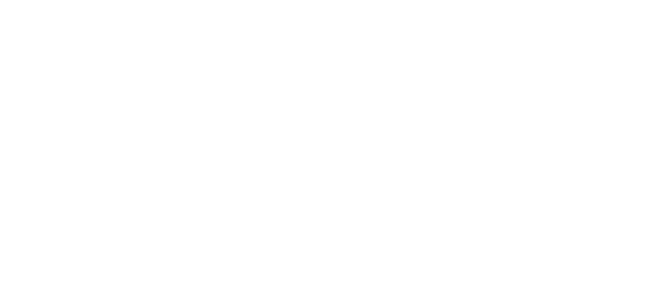
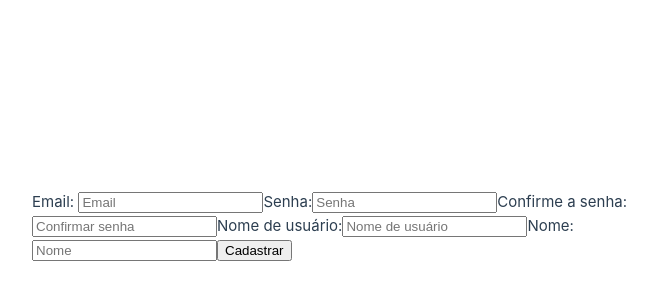
Before and after one commit to Arthur-Henrique-Andrade-Farias/Gerenciamento-de-tarefas-, a Vue app in the folder frontend/TaskManagementApp/: page /register in a window 1280 px wide. Before the commit this address had no page. Shown: the part 174-474 px from the top of the page, without its empty margins (0-653 px from the left). Built offline with nearby package versions, Linux system fonts and the light colour scheme.

Commit message:
feat(login): Created login and register pages

```diff
--- a/frontend/TaskManagementApp/src/router/index.js
+++ b/frontend/TaskManagementApp/src/router/index.js
@@ -1,6 +1,7 @@
 import { createRouter, createWebHistory } from 'vue-router'
 import HomeView from '../views/HomeView.vue'
 import LoginView from '../views/LoginView.vue'
+import RegisterView from '../views/RegisterView.vue'
 
 const router = createRouter({
   history: createWebHistory(import.meta.env.BASE_URL),
@@ -14,6 +15,11 @@ const router = createRouter({
       path: '/home',
       name: 'home',
       component: HomeView
+    },
+    {
+      path: '/register',
+      name: 'register',
+      component: RegisterView
     }
 
   ]
--- a/frontend/TaskManagementApp/src/views/HomeView.vue
+++ b/frontend/TaskManagementApp/src/views/HomeView.vue
@@ -3,7 +3,8 @@
 </script>
 
 <template>
-  <main>
+    <section>
+        <h1>Seja bem vindo</h1>
 
-  </main>
+    </section>
 </template>
--- a/frontend/TaskManagementApp/src/views/LoginView.vue
+++ b/frontend/TaskManagementApp/src/views/LoginView.vue
@@ -1,6 +1,25 @@
 <script setup>
 
+import {reactive} from 'vue'
+
+const user = reactive({});
+
+function login() {
+    console.log(user.email,user.passoword)
+}
+
 </script>
+
 <template>
+    <h1>Seja bem vindo</h1>
+    <section>
 
+
+        <input type="text" v-model="user.email" placeholder="Usuário">
+        <input type="text" v-model="user.passoword" placeholder="Senha">
+        <button @click="login()">Login</button>
+
+    </section>
+    <h2>Ainda não tem conta?</h2>
+    <router-link to="/register">Cadastre-se</router-link>
 </template>
--- /dev/null
+++ b/frontend/TaskManagementApp/src/views/RegisterView.vue
@@ -0,0 +1,27 @@
+<script setup>
+
+import {reactive} from 'vue'
+
+const user = reactive({});
+
+function register(){
+    console.log(user.name,user.email,user.password)
+}
+
+</script>
+
+<template>
+    <section>
+      <label>Email: </label>
+      <input type="text" placeholder="Email" v-model="user.email" required>
+      <label>Senha:</label>
+      <input type="text" placeholder="Senha" v-model="user.password" required>
+      <label>Confirme a senha:</label>
+      <input type="text" placeholder="Confirmar senha" required>
+      <label>Nome de usuário:</label>
+      <input type="text" placeholder="Nome de usuário" v-model="user.username" required>
+      <label>Nome:</label>
+      <input type="text" placeholder="Nome" v-model="user.name" required>
+      <button @click="register()">Cadastrar</button>
+    </section>
+</template>
```
